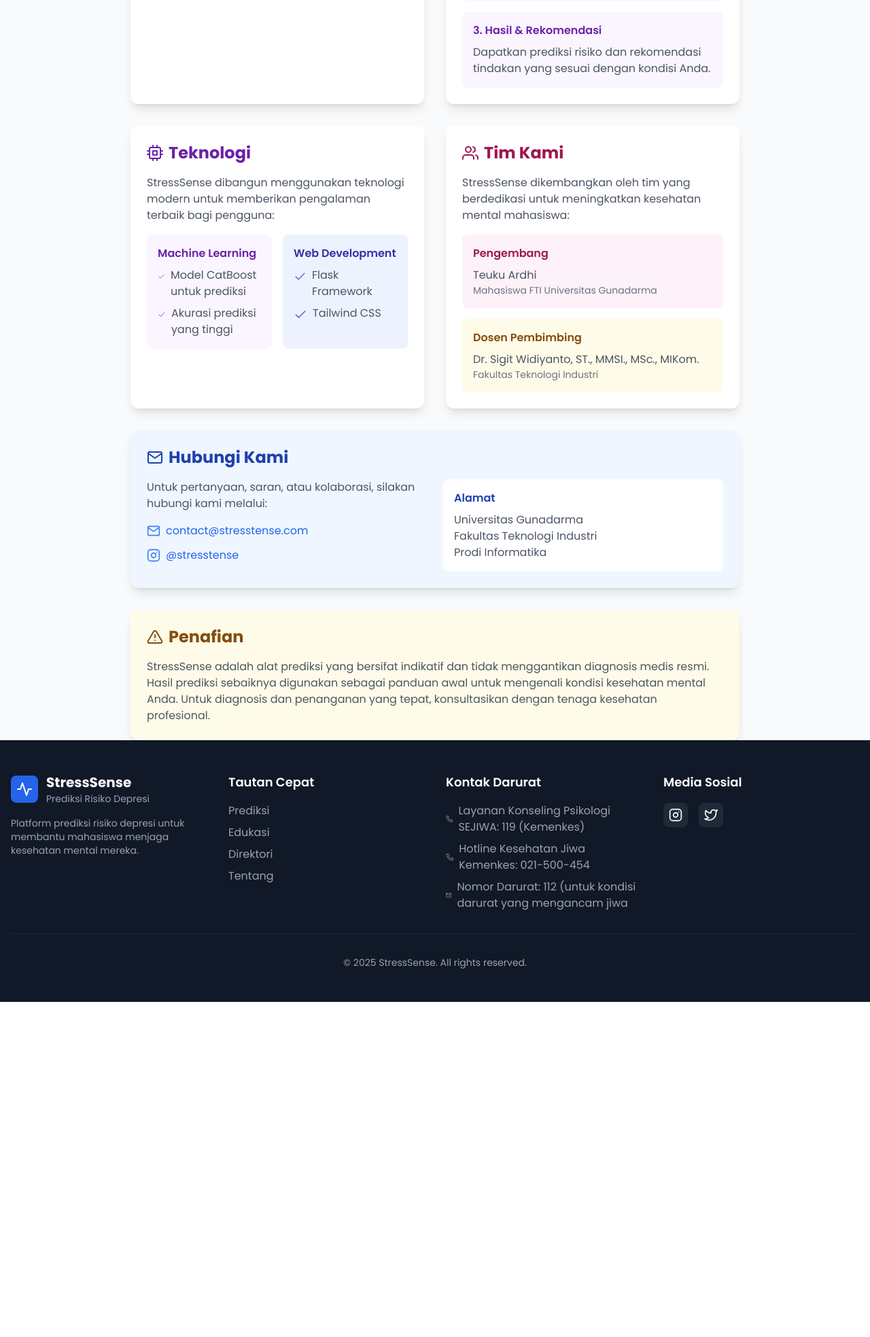
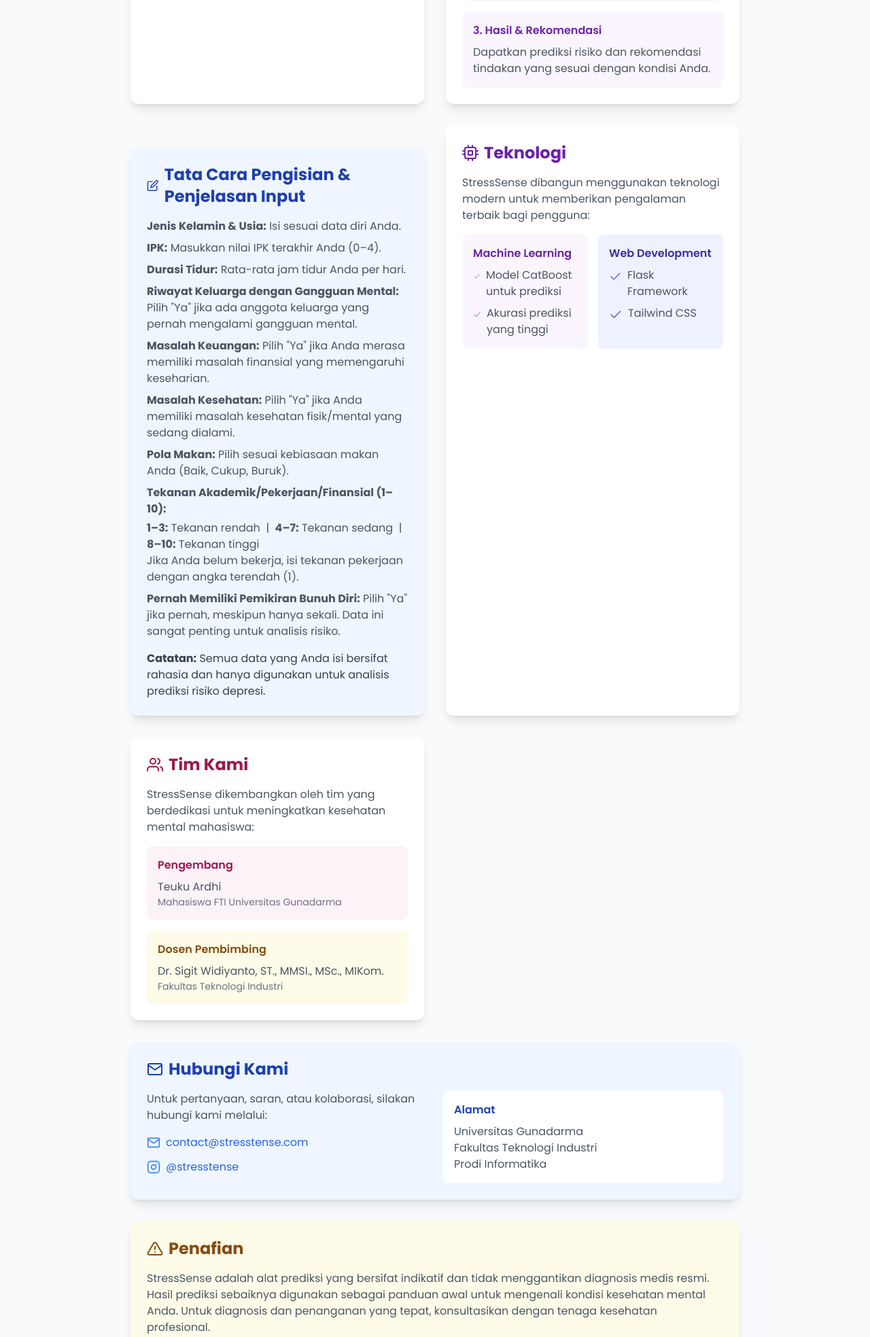
Before and after one commit to WeissDhi/stresssense, a Flask app: page /tentang in a window 1280 px wide. Shown: the part 715-2682 px from the top of the page at 68% size. Before the commit the page ends 2189 px from the top, so only its background shows below. Run offline with Flask 3, Linux system fonts and the light colour scheme; parts of the project's set-up code (start-up, migrations or seed data) failed here and were passed over; some libraries are stand-ins or nearby versions.

Commit message:
update index edukasi tentang

```diff
--- a/templates/edukasi.html
+++ b/templates/edukasi.html
@@ -220,8 +220,8 @@
                     <p class="text-gray-600 text-sm">Layanan 24 jam</p>
                 </div>
                 <div class="bg-white p-4 rounded-lg">
-                    <h3 class="font-semibold text-red-700 mb-2">RSJ Dr. Soeharto Heerdjan</h3>
-                    <p class="text-2xl font-bold text-red-600">(021) 5682841</p>
+                    <h3 class="font-semibold text-red-700 mb-2">Hotline Kesehatan Jiwa Kemenkes</h3>
+                    <p class="text-2xl font-bold text-red-600">(021) 500454</p>
                     <p class="text-gray-600 text-sm">Layanan 24 jam</p>
                 </div>
             </div>
--- a/templates/tentang.html
+++ b/templates/tentang.html
@@ -1,14 +1,12 @@
-{% extends 'base.html' %}
-
-{% block title %}Tentang StressSense{% endblock %}
-
-{% block content %}
+{% extends 'base.html' %} {% block title %}Tentang StressSense{% endblock %} {%
+block content %}
 <div class="max-w-4xl mx-auto">
   <!-- Hero Section -->
   <div class="text-center mb-12">
     <h1 class="text-4xl font-bold text-blue-800 mb-4">Tentang StressSense</h1>
     <p class="text-gray-600 text-lg max-w-2xl mx-auto">
-            Platform prediksi risiko depresi untuk membantu mahasiswa menjaga kesehatan mental mereka.
+      Platform prediksi risiko depresi untuk membantu mahasiswa menjaga
+      kesehatan mental mereka.
     </p>
   </div>
 
@@ -22,21 +20,31 @@
         </h2>
         <div class="prose prose-blue max-w-none">
           <p class="text-gray-600 mb-4">
-                        StressSense hadir untuk membantu mahasiswa dalam mengidentifikasi risiko depresi sejak dini.
-                        Kami berkomitmen untuk memberikan akses ke informasi dan sumber daya yang diperlukan untuk
-                        menjaga kesehatan mental.
+            StressSense hadir untuk membantu mahasiswa dalam mengidentifikasi
+            risiko depresi sejak dini. Kami berkomitmen untuk memberikan akses
+            ke informasi dan sumber daya yang diperlukan untuk menjaga kesehatan
+            mental.
           </p>
           <ul class="space-y-2 text-gray-600">
             <li class="flex items-start">
-                            <i data-feather="check-circle" class="w-5 h-5 text-blue-500 mr-2 mt-1"></i>
+              <i
+                data-feather="check-circle"
+                class="w-5 h-5 text-blue-500 mr-2 mt-1"
+              ></i>
               <span>Menyediakan alat prediksi risiko depresi yang akurat</span>
             </li>
             <li class="flex items-start">
-                            <i data-feather="check-circle" class="w-5 h-5 text-blue-500 mr-2 mt-1"></i>
+              <i
+                data-feather="check-circle"
+                class="w-5 h-5 text-blue-500 mr-2 mt-1"
+              ></i>
               <span>Memberikan edukasi tentang kesehatan mental</span>
             </li>
             <li class="flex items-start">
-                            <i data-feather="check-circle" class="w-5 h-5 text-blue-500 mr-2 mt-1"></i>
+              <i
+                data-feather="check-circle"
+                class="w-5 h-5 text-blue-500 mr-2 mt-1"
+              ></i>
               <span>Memudahkan akses ke layanan kesehatan mental</span>
             </li>
           </ul>
@@ -53,27 +61,89 @@
         </h2>
         <div class="prose prose-green max-w-none">
           <p class="text-gray-600 mb-4">
-                        StressSense menggunakan model machine learning yang telah dilatih dengan data dari ribuan mahasiswa
-                        untuk memberikan prediksi risiko depresi yang akurat.
+            StressSense menggunakan model machine learning yang telah dilatih
+            dengan data dari ribuan mahasiswa untuk memberikan prediksi risiko
+            depresi yang akurat.
           </p>
           <div class="space-y-4">
             <div class="bg-green-50 p-4 rounded-lg">
               <h3 class="font-semibold text-green-800 mb-2">1. Input Data</h3>
-                            <p class="text-gray-600">Masukkan data pribadi dan kondisi mental Anda melalui formulir yang telah disediakan.</p>
+              <p class="text-gray-600">
+                Masukkan data pribadi dan kondisi mental Anda melalui formulir
+                yang telah disediakan.
+              </p>
             </div>
             <div class="bg-blue-50 p-4 rounded-lg">
               <h3 class="font-semibold text-blue-800 mb-2">2. Analisis</h3>
-                            <p class="text-gray-600">Sistem akan menganalisis data Anda menggunakan model machine learning yang telah terlatih.</p>
+              <p class="text-gray-600">
+                Sistem akan menganalisis data Anda menggunakan model machine
+                learning yang telah terlatih.
+              </p>
             </div>
             <div class="bg-purple-50 p-4 rounded-lg">
-                            <h3 class="font-semibold text-purple-800 mb-2">3. Hasil & Rekomendasi</h3>
-                            <p class="text-gray-600">Dapatkan prediksi risiko dan rekomendasi tindakan yang sesuai dengan kondisi Anda.</p>
+              <h3 class="font-semibold text-purple-800 mb-2">
+                3. Hasil & Rekomendasi
+              </h3>
+              <p class="text-gray-600">
+                Dapatkan prediksi risiko dan rekomendasi tindakan yang sesuai
+                dengan kondisi Anda.
+              </p>
             </div>
           </div>
         </div>
       </div>
     </div>
-
+    <!-- Cara Pengisian & Penjelasan Input -->
+    <div class="bg-blue-50 rounded-xl shadow-lg overflow-hidden mt-8">
+      <div class="p-6">
+        <h2 class="text-2xl font-bold text-blue-800 mb-4 flex items-center">
+          <i data-feather="edit" class="w-6 h-6 mr-2"></i>
+          Tata Cara Pengisian & Penjelasan Input
+        </h2>
+        <div class="prose prose-blue max-w-none">
+          <ul class="space-y-2 text-gray-600">
+            <li><b>Jenis Kelamin & Usia:</b> Isi sesuai data diri Anda.</li>
+            <li><b>IPK:</b> Masukkan nilai IPK terakhir Anda (0–4).</li>
+            <li><b>Durasi Tidur:</b> Rata-rata jam tidur Anda per hari.</li>
+            <li>
+              <b>Riwayat Keluarga dengan Gangguan Mental:</b> Pilih "Ya" jika
+              ada anggota keluarga yang pernah mengalami gangguan mental.
+            </li>
+            <li>
+              <b>Masalah Keuangan:</b> Pilih "Ya" jika Anda merasa memiliki
+              masalah finansial yang memengaruhi keseharian.
+            </li>
+            <li>
+              <b>Masalah Kesehatan:</b> Pilih "Ya" jika Anda memiliki masalah
+              kesehatan fisik/mental yang sedang dialami.
+            </li>
+            <li>
+              <b>Pola Makan:</b> Pilih sesuai kebiasaan makan Anda (Baik, Cukup,
+              Buruk).
+            </li>
+            <li>
+              <b>Tekanan Akademik/Pekerjaan/Finansial (1–10):</b>
+              <br />
+              <span class="block mt-1">
+                <b>1–3:</b> Tekanan rendah &nbsp;|&nbsp; <b>4–7:</b> Tekanan
+                sedang &nbsp;|&nbsp; <b>8–10:</b> Tekanan tinggi
+              </span>
+              Jika Anda belum bekerja, isi tekanan pekerjaan dengan angka
+              terendah (1).
+            </li>
+            <li>
+              <b>Pernah Memiliki Pemikiran Bunuh Diri:</b> Pilih "Ya" jika
+              pernah, meskipun hanya sekali. Data ini sangat penting untuk
+              analisis risiko.
+            </li>
+          </ul>
+          <p class="mt-4 text-gray-700">
+            <b>Catatan:</b> Semua data yang Anda isi bersifat rahasia dan hanya
+            digunakan untuk analisis prediksi risiko depresi.
+          </p>
+        </div>
+      </div>
+    </div>
     <!-- Technology -->
     <div class="bg-white rounded-xl shadow-lg overflow-hidden">
       <div class="p-6">
@@ -83,31 +153,48 @@
         </h2>
         <div class="prose prose-purple max-w-none">
           <p class="text-gray-600 mb-4">
-                        StressSense dibangun menggunakan teknologi modern untuk memberikan pengalaman terbaik bagi pengguna:
+            StressSense dibangun menggunakan teknologi modern untuk memberikan
+            pengalaman terbaik bagi pengguna:
           </p>
           <div class="grid grid-cols-1 md:grid-cols-2 gap-4">
             <div class="bg-purple-50 p-4 rounded-lg">
-                            <h3 class="font-semibold text-purple-800 mb-2">Machine Learning</h3>
+              <h3 class="font-semibold text-purple-800 mb-2">
+                Machine Learning
+              </h3>
               <ul class="space-y-2 text-gray-600">
                 <li class="flex items-start">
-                                    <i data-feather="check" class="w-5 h-5 text-purple-500 mr-2 mt-1"></i>
+                  <i
+                    data-feather="check"
+                    class="w-5 h-5 text-purple-500 mr-2 mt-1"
+                  ></i>
                   <span>Model CatBoost untuk prediksi</span>
                 </li>
                 <li class="flex items-start">
-                                    <i data-feather="check" class="w-5 h-5 text-purple-500 mr-2 mt-1"></i>
+                  <i
+                    data-feather="check"
+                    class="w-5 h-5 text-purple-500 mr-2 mt-1"
+                  ></i>
                   <span>Akurasi prediksi yang tinggi</span>
                 </li>
               </ul>
             </div>
             <div class="bg-indigo-50 p-4 rounded-lg">
-                            <h3 class="font-semibold text-indigo-800 mb-2">Web Development</h3>
+              <h3 class="font-semibold text-indigo-800 mb-2">
+                Web Development
+              </h3>
               <ul class="space-y-2 text-gray-600">
                 <li class="flex items-start">
-                                    <i data-feather="check" class="w-5 h-5 text-indigo-500 mr-2 mt-1"></i>
+                  <i
+                    data-feather="check"
+                    class="w-5 h-5 text-indigo-500 mr-2 mt-1"
+                  ></i>
                   <span>Flask Framework</span>
                 </li>
                 <li class="flex items-start">
-                                    <i data-feather="check" class="w-5 h-5 text-indigo-500 mr-2 mt-1"></i>
+                  <i
+                    data-feather="check"
+                    class="w-5 h-5 text-indigo-500 mr-2 mt-1"
+                  ></i>
                   <span>Tailwind CSS</span>
                 </li>
               </ul>
@@ -126,17 +213,24 @@
         </h2>
         <div class="prose prose-pink max-w-none">
           <p class="text-gray-600 mb-4">
-                        StressSense dikembangkan oleh tim yang berdedikasi untuk meningkatkan kesehatan mental mahasiswa:
+            StressSense dikembangkan oleh tim yang berdedikasi untuk
+            meningkatkan kesehatan mental mahasiswa:
           </p>
           <div class="space-y-4">
             <div class="bg-pink-50 p-4 rounded-lg">
               <h3 class="font-semibold text-pink-800 mb-2">Pengembang</h3>
               <p class="text-gray-600">Teuku Ardhi</p>
-                            <p class="text-sm text-gray-500">Mahasiswa FTI Universitas Gunadarma</p>
+              <p class="text-sm text-gray-500">
+                Mahasiswa FTI Universitas Gunadarma
+              </p>
             </div>
             <div class="bg-yellow-50 p-4 rounded-lg">
-                            <h3 class="font-semibold text-yellow-800 mb-2">Dosen Pembimbing</h3>
-                            <p class="text-gray-600">Dr. Sigit Widiyanto, ST., MMSI., MSc., MIKom.</p>
+              <h3 class="font-semibold text-yellow-800 mb-2">
+                Dosen Pembimbing
+              </h3>
+              <p class="text-gray-600">
+                Dr. Sigit Widiyanto, ST., MMSI., MSc., MIKom.
+              </p>
               <p class="text-sm text-gray-500">Fakultas Teknologi Industri</p>
             </div>
           </div>
@@ -155,24 +249,37 @@
       <div class="grid grid-cols-1 md:grid-cols-2 gap-6">
         <div>
           <p class="text-gray-600 mb-4">
-                        Untuk pertanyaan, saran, atau kolaborasi, silakan hubungi kami melalui:
+            Untuk pertanyaan, saran, atau kolaborasi, silakan hubungi kami
+            melalui:
           </p>
           <div class="space-y-3">
             <div class="flex items-center">
               <i data-feather="mail" class="w-5 h-5 text-blue-500 mr-2"></i>
-                            <a href="mailto:contact@stresstense.com" class="text-blue-600 hover:text-blue-800">contact@stresstense.com</a>
+              <a
+                href="mailto:contact@stresstense.com"
+                class="text-blue-600 hover:text-blue-800"
+                >contact@stresstense.com</a
+              >
             </div>
             <div class="flex items-center">
-                            <i data-feather="instagram" class="w-5 h-5 text-blue-500 mr-2"></i>
-                            <a href="https://instagram.com/stresstense" target="_blank" class="text-blue-600 hover:text-blue-800">@stresstense</a>
+              <i
+                data-feather="instagram"
+                class="w-5 h-5 text-blue-500 mr-2"
+              ></i>
+              <a
+                href="https://instagram.com/stresstense"
+                target="_blank"
+                class="text-blue-600 hover:text-blue-800"
+                >@stresstense</a
+              >
             </div>
           </div>
         </div>
         <div class="bg-white p-4 rounded-lg">
           <h3 class="font-semibold text-blue-800 mb-2">Alamat</h3>
           <p class="text-gray-600">
-                        Universitas Gunadarma<br>
-                        Fakultas Teknologi Industri<br>
+            Universitas Gunadarma<br />
+            Fakultas Teknologi Industri<br />
             Prodi Informatika
           </p>
         </div>
@@ -189,9 +296,11 @@
       </h2>
       <div class="prose prose-yellow max-w-none">
         <p class="text-gray-600">
-                    StressSense adalah alat prediksi yang bersifat indikatif dan tidak menggantikan diagnosis medis resmi.
-                    Hasil prediksi sebaiknya digunakan sebagai panduan awal untuk mengenali kondisi kesehatan mental Anda.
-                    Untuk diagnosis dan penanganan yang tepat, konsultasikan dengan tenaga kesehatan profesional.
+          StressSense adalah alat prediksi yang bersifat indikatif dan tidak
+          menggantikan diagnosis medis resmi. Hasil prediksi sebaiknya digunakan
+          sebagai panduan awal untuk mengenali kondisi kesehatan mental Anda.
+          Untuk diagnosis dan penanganan yang tepat, konsultasikan dengan tenaga
+          kesehatan profesional.
         </p>
       </div>
     </div>
```
Also changed, not shown: templates/index.html (+44 -9 lines). Lines whose indentation alone changed are shown as unchanged.
